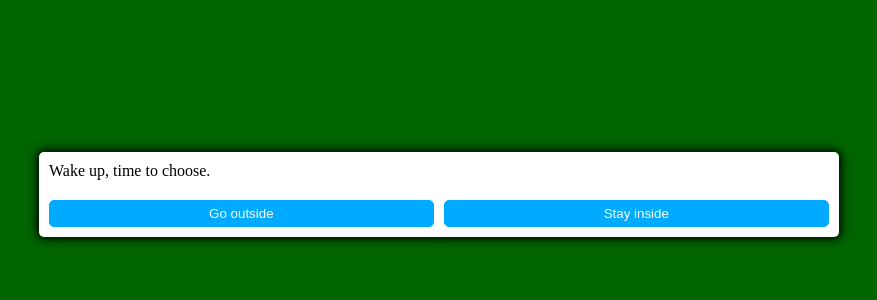
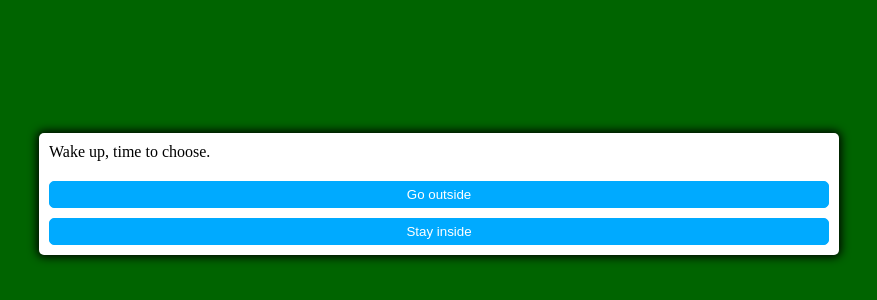
Before and after one commit to randomdude117/JiangGang2025, a plain HTML site: page index.html in a window 1280 px wide. Shown: the part 206-506 px from the top of the page, without its empty margins (201-1078 px from the left). Drawn offline with Linux system fonts and the light colour scheme.

Commit message:
Add files via upload

```diff
--- a/style.css
+++ b/style.css
@@ -24,7 +24,7 @@ body{
 
 .btn-grid {
     display: grid;
-    grid-template-columns: repeat(2, auto);
+    grid-template-rows: auto auto;
     gap: 10px;
     margin-top: 20px;
 }
```
